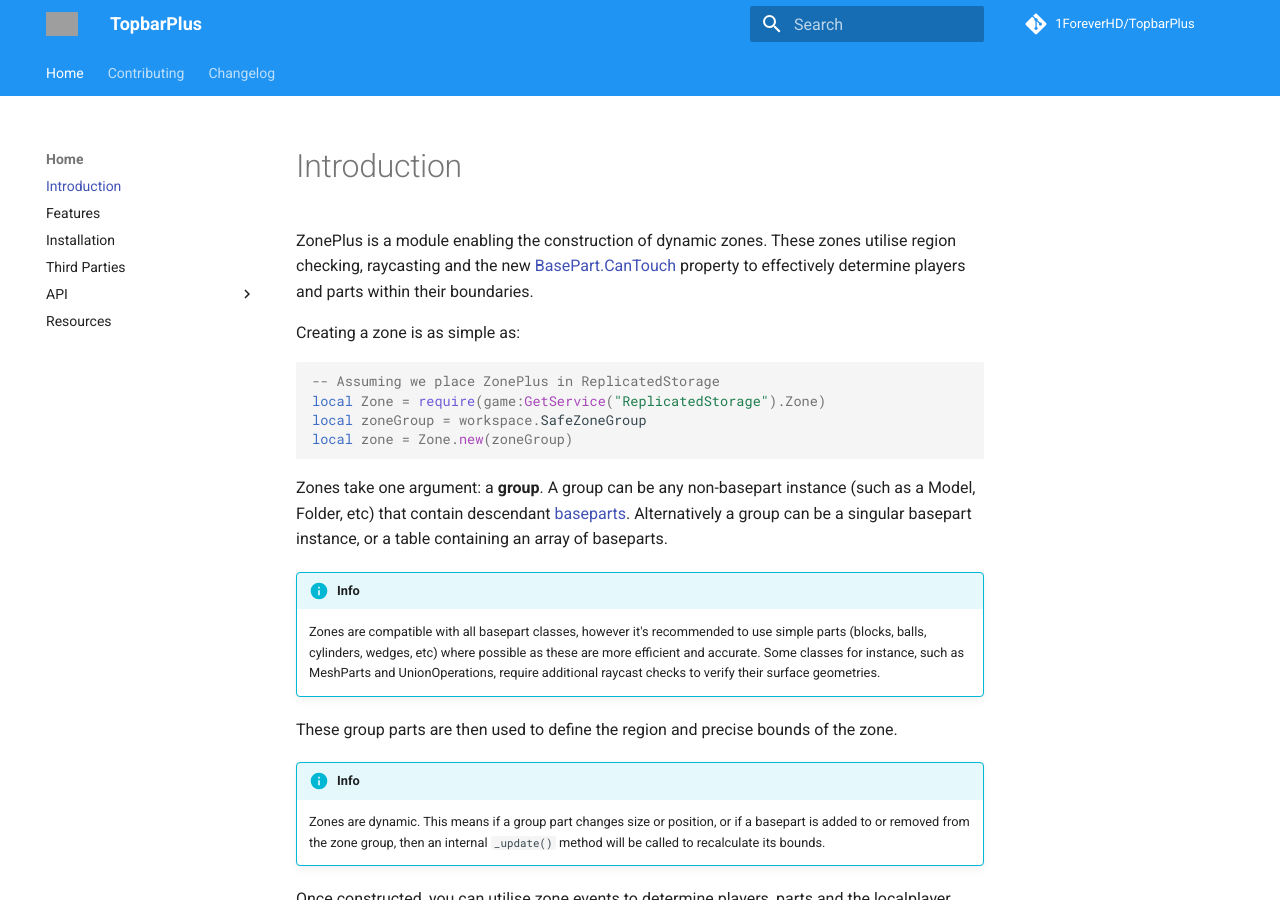
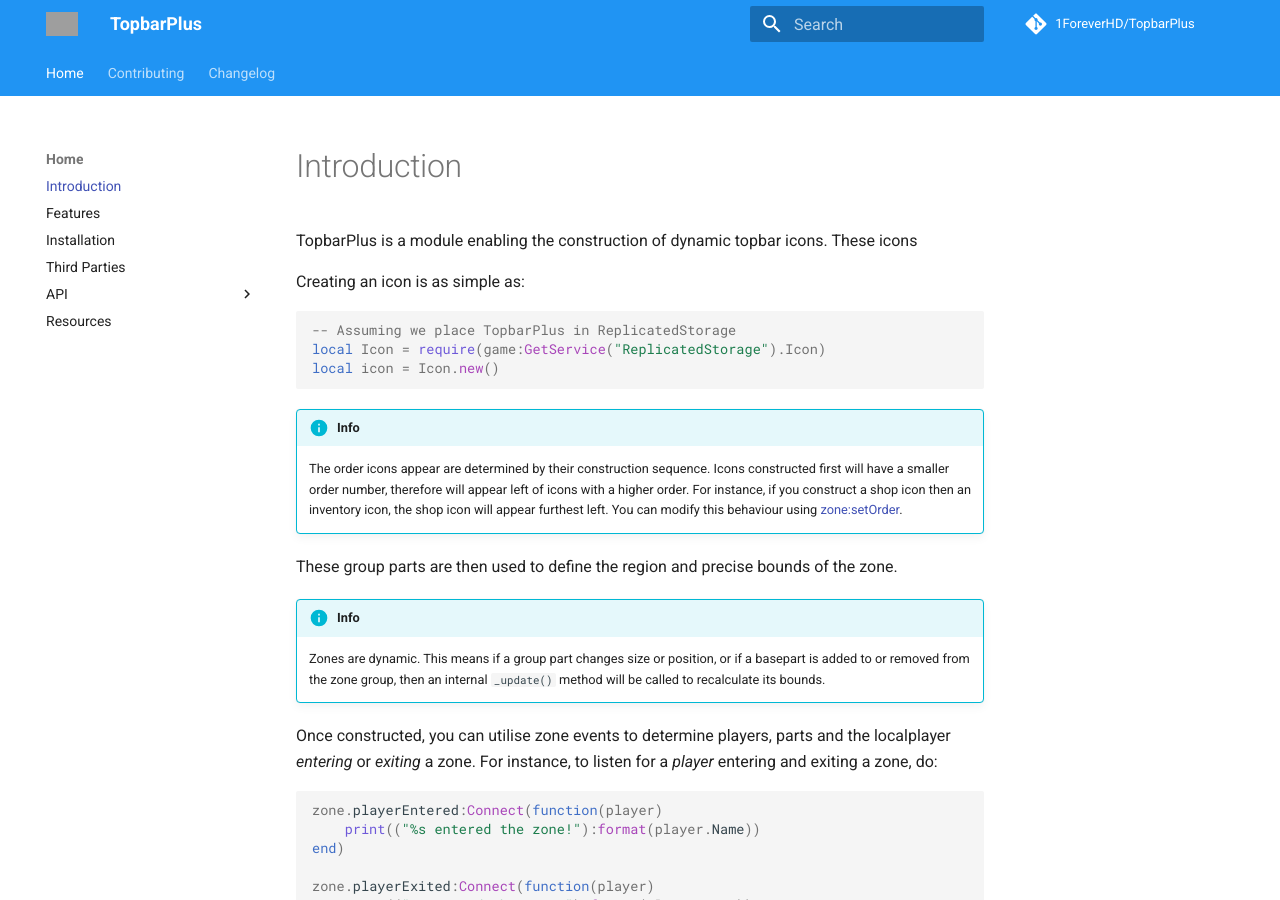
Before and after one commit to 1ForeverHD/TopbarPlus, an MkDocs documentation site: the page built from docs/index.md, in a window 1280 px wide and 900 px high. Built offline with MkDocs 1.6.1 and Material for MkDocs 9.7.7, drawn with Linux system fonts in a browser that asks for light colours; comment, search, counter and statistics services are not loaded; grey boxes are pictures that could not be loaded.

Commit message:
Updated docs

````diff
--- a/docs/index.md
+++ b/docs/index.md
@@ -2,22 +2,21 @@
 [baseparts]: https://developer.roblox.com/en-us/api-reference/class/BasePart
 [zone]: https://1foreverhd.github.io/ZonePlus/zone/
 [Zone module docs]: https://1foreverhd.github.io/ZonePlus/zone/
+[zone:setOrder]: https://1foreverhd.github.io/TopbarPlus/API/Icon/#setorder
 
-ZonePlus is a module enabling the construction of dynamic zones. These zones utilise region checking, raycasting and the new [BasePart.CanTouch] property to effectively determine players and parts within their boundaries.
+TopbarPlus is a module enabling the construction of dynamic topbar icons. These icons
 
-Creating a zone is as simple as:
+Creating an icon is as simple as:
 
 ``` lua
--- Assuming we place ZonePlus in ReplicatedStorage
-local Zone = require(game:GetService("ReplicatedStorage").Zone)
-local zoneGroup = workspace.SafeZoneGroup
-local zone = Zone.new(zoneGroup)
+-- Assuming we place TopbarPlus in ReplicatedStorage
+local Icon = require(game:GetService("ReplicatedStorage").Icon)
+local icon = Icon.new()
 ```
 
-Zones take one argument: a **group**. A group can be any non-basepart instance (such as a Model, Folder, etc) that contain descendant [baseparts]. Alternatively a group can be a singular basepart instance, or a table containing an array of baseparts.
+!!! info
+    The order icons appear are determined by their construction sequence. Icons constructed first will have a smaller order number, therefore will appear left of icons with a higher order. For instance, if you construct a shop icon then an inventory icon, the shop icon will appear furthest left. You can modify this behaviour using [zone:setOrder].
 
-!!! info
-    Zones are compatible with all basepart classes, however it's recommended to use simple parts (blocks, balls, cylinders, wedges, etc) where possible as these are more efficient and accurate. Some classes for instance, such as MeshParts and UnionOperations, require additional raycast checks to verify their surface geometries.
 
 These group parts are then used to define the region and precise bounds of the zone.
 
````
